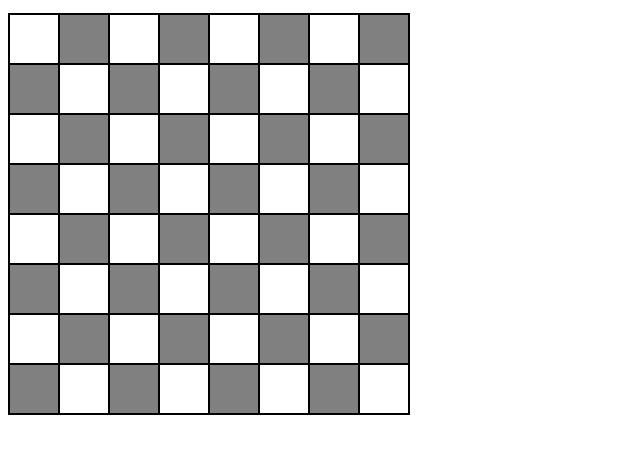
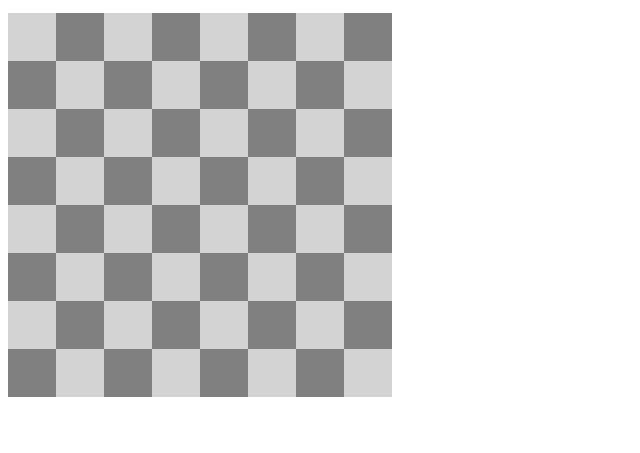
Before and after one commit to kdlv/dlx, a plain HTML site: page queens.html in a window 1280 px wide. Shown: the part 73-526 px from the top of the page, without its empty margins (0-640 px from the left). Drawn offline with Linux system fonts and the light colour scheme.

Commit message:
Change board

```diff
--- a/queens.css
+++ b/queens.css
@@ -1,21 +1,20 @@
 #board {
-  border: 1px solid black;
-  border-spacing: 0;
-  margin: 0;
+  display: flex;
 }
 
-#board td {
-  border: 1px solid black;
+#board * * {
+  display: flex;
+  justify-content: center;
+  align-items: center;
+
+  font-size: 2.5rem;
   width: 3rem;
   height: 3rem;
-  padding: 0;
-
-  font-size: 2rem;
-  text-align: center;
+  background: lightgray;
 }
 
-#board tr:nth-child(even) td:nth-child(odd),
-#board tr:nth-child(odd) td:nth-child(even) {
+#board *:nth-child(even) *:nth-child(odd),
+#board *:nth-child(odd) *:nth-child(even) {
   background: gray;
 }
 
--- a/queens.html
+++ b/queens.html
@@ -17,7 +17,7 @@
       <button id="run">Run</button>
       <p id="status"></p>
     </div>
-    <table id="board">
-    </table>
+    <div id="board">
+    </div>
   </body>
 </html>
--- a/queens.js
+++ b/queens.js
@@ -13,17 +13,17 @@ let solutions = [];
 let stats = {};
 
 function createBoard() {
-  [...board.children].forEach(c => c.remove());
+  [...board.childNodes].forEach(c => c.remove());
   txtN.textContent = N;
   cells = [];
 
-  for (let row = 1; row <= N; row++) {
-    let tr = document.createElement('tr');
-    board.appendChild(tr);
-    for (let col = 1; col <= N; col++) {
-      let td = document.createElement('td');
-      tr.appendChild(td);
-      cells.push(td);
+  for (let i = 0; i < N; i++) {
+    let major = document.createElement('div');
+    board.appendChild(major);
+    for (let j = 0; j < N; j++) {
+      let cell = document.createElement('div');
+      major.appendChild(cell);
+      cells.push(cell);
     }
   }
 }
@@ -95,6 +95,6 @@ function displaySolution(solution) {
   for (let c of cells)
     c.textContent = '';
   for (let {row, col} of solution.map(r => Object.assign({}, ...r))) {
-    cells[row*N + col].textContent = 'Q';
+    cells[col*N + row].textContent = '♛';
   }
 }
```
